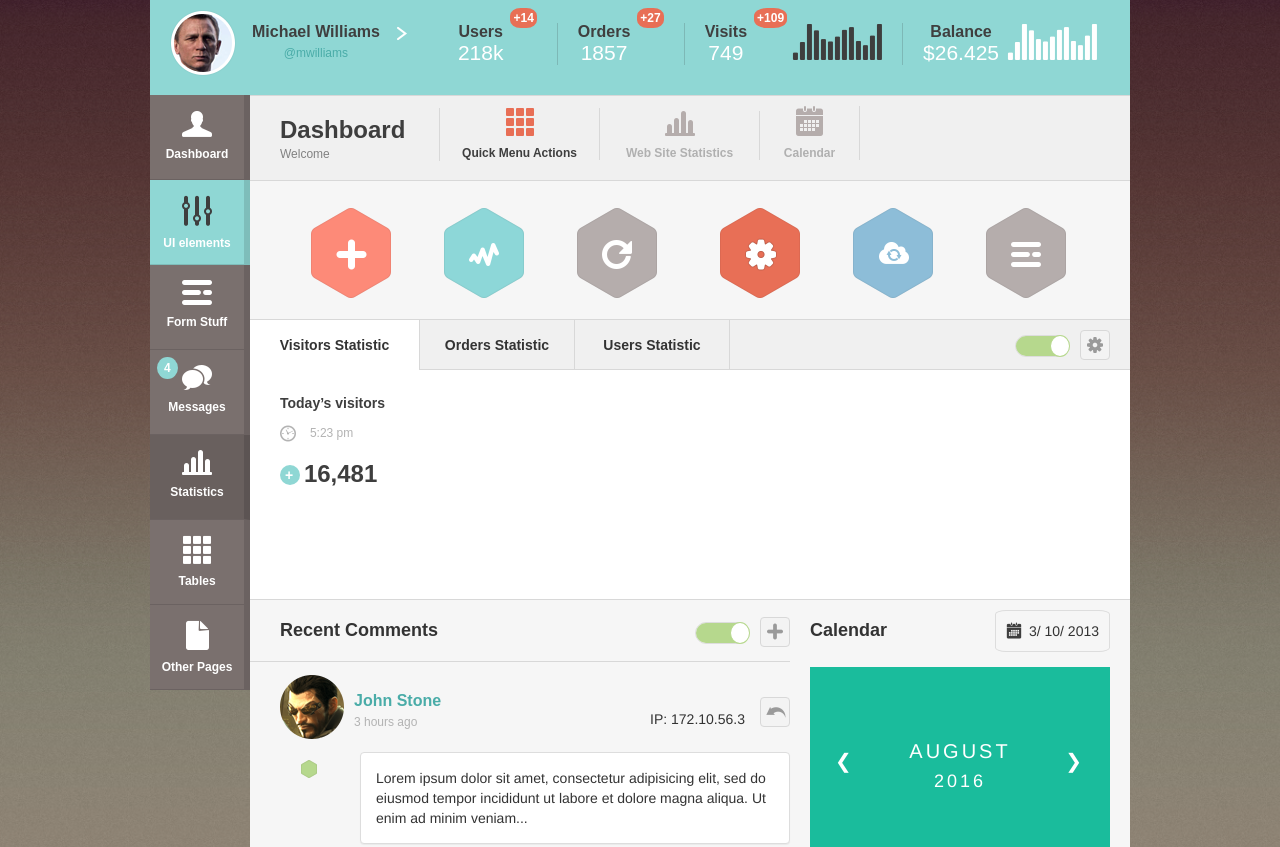
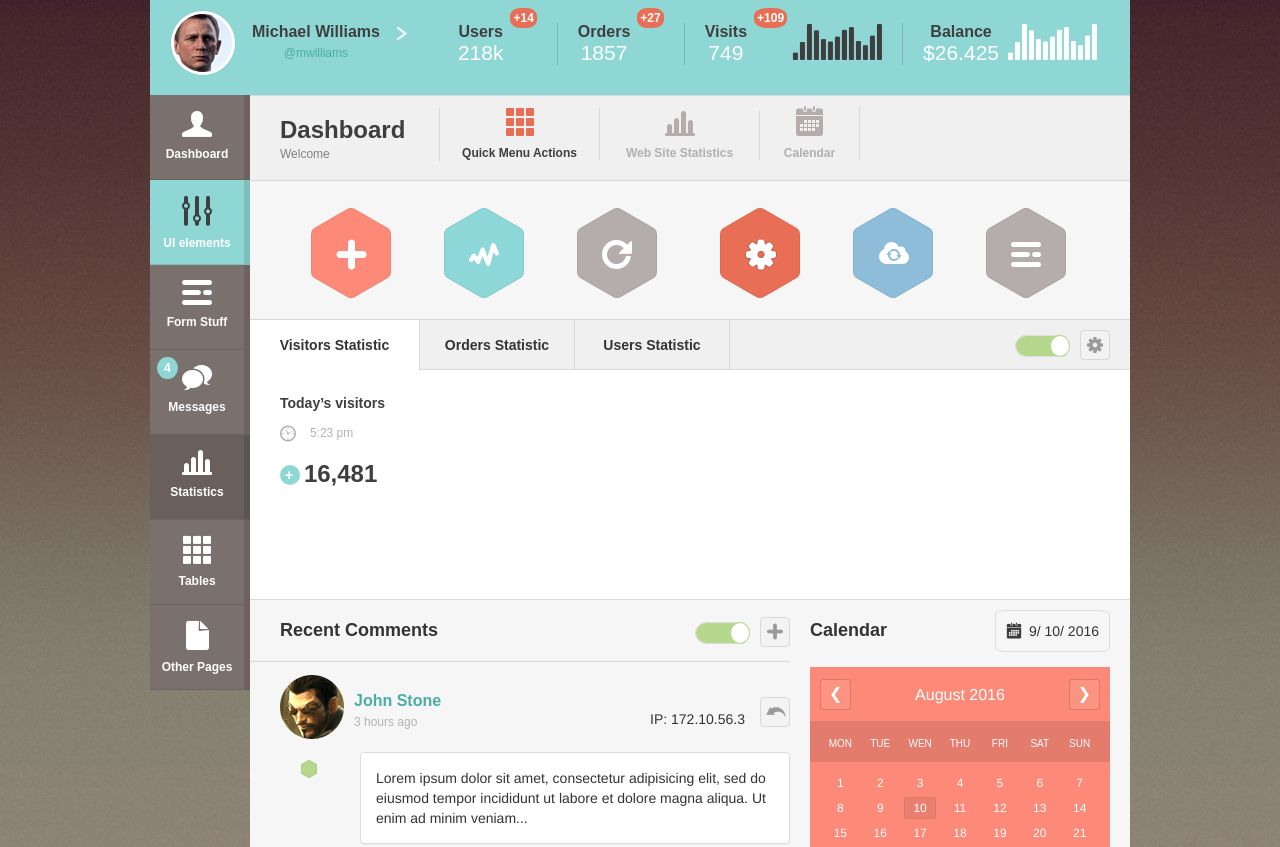
Before and after one commit to Debxit/psd_novus, a plain HTML site: page index.html in a window 1280 px wide. Shown: the part 102-949 px from the top of the page. Drawn offline with nearby package versions, Linux system fonts and the light colour scheme.

Commit message:
fix
worked switch buttons, styled calendar

```diff
--- a/index.html
+++ b/index.html
@@ -175,17 +175,18 @@
       <li class="active">Visitors Statistic</li>
       <li>Orders Statistic</li>
       <li>Users Statistic</li>
-
       <div class="buttons">
         <a class="btn btn-default" role="button"> <img src="images/icons/config-grey.png" ></a>
+
           <div class="onoffswitch" >
               <input type="checkbox" name="onoffswitch" class="onoffswitch-checkbox" id="stat-switch" checked>
-            <label class="onoffswitch-label" for="myonoffswitch">
+              <label class="onoffswitch-label" for="stat-switch">
                 <span class="onoffswitch-inner"></span>
                 <span class="onoffswitch-switch"></span>
              </label>
           </div>
       </div>
+
 
     </ul>
   </div>
@@ -207,7 +208,7 @@
       <a class="btn btn-default" role="button"> <img src="images/more.png" ></a>
     <div class="onoffswitch">
     <input type="checkbox" name="onoffswitch" class="onoffswitch-checkbox" id="comm-switch" checked>
-      <label class="onoffswitch-label" for="myonoffswitch">
+    <label class="onoffswitch-label" for="comm-switch">
         <span class="onoffswitch-inner"></span>
         <span class="onoffswitch-switch"></span>
     </label>
@@ -295,30 +296,29 @@
     <h4>Calendar</h4>
     <div class="date">
       <img src="images/icons/calendar.png" alt="">
-      <span id="month">3</span>/
+      <span id="month">9</span>/
       <span id="day">10</span>/
-      <span id="year">2013</span>
+      <span id="year">2016</span>
     </div>
   </div>
     <div class="month">
       <ul>
         <li class="prev">❮</li>
         <li class="next">❯</li>
-        <li style="text-align:center">
-          August<br>
-          <span style="font-size:18px">2016</span>
+        <li style="text-align:center; padding-top:5px;">
+          August 2016
         </li>
       </ul>
     </div>
 
     <ul class="weekdays">
-      <li>Mo</li>
-      <li>Tu</li>
-      <li>We</li>
-      <li>Th</li>
-      <li>Fr</li>
-      <li>Sa</li>
-      <li>Su</li>
+      <li>Mon</li>
+      <li>Tue</li>
+      <li>Wen</li>
+      <li>Thu</li>
+      <li>Fri</li>
+      <li>Sat</li>
+      <li>Sun</li>
     </ul>
 
     <ul class="days">
--- a/script/script.js
+++ b/script/script.js
@@ -2,6 +2,12 @@
 var main = function() {
 
     $('[data-toggle="tooltip"]').tooltip();
+
+    $('.onoffswitch').on('click', function(){
+      if()
+
+    });
+
 };
 
 $(document).ready(main);
--- a/styles/style.css
+++ b/styles/style.css
@@ -350,23 +350,36 @@ li #count{
 .onoffswitch {
   float: right;
   margin-top: 5px;
-    position: relative; width: 55px;
-    -webkit-user-select:none; -moz-user-select:none; -ms-user-select: none;
+  position: relative;
+  width: 55px;
+    -webkit-user-select:none;
+     -moz-user-select:none;
+      -ms-user-select: none;
 }
 .onoffswitch-checkbox {
     display: none;
 }
 .onoffswitch-label {
-    display: block; overflow: hidden; cursor: pointer;
-    border: 1px solid #dddddd; border-radius: 20px;
+    display: block;
+     overflow: hidden;
+     cursor: pointer;
+    border: 1px solid #dddddd;
+    border-radius: 20px;
     margin:0;
 }
 .onoffswitch-inner {
-    display: block; width: 200%; margin-left: -100%;
+    display: block;
+    width: 200%;
+    margin-left: -100%;
     transition: margin 0.3s ease-in 0s;
 }
 .onoffswitch-inner:before, .onoffswitch-inner:after {
-    display: block; float: left; width: 50%; height: 20px; padding: 0; line-height: 20px;
+    display: block;
+    float: left;
+    width: 50%;
+    height: 20px;
+    padding: 0;
+    line-height: 20px;
     box-sizing: border-box;
 }
 .onoffswitch-inner:before {
@@ -381,19 +394,23 @@ li #count{
     text-align: right;
 }
 .onoffswitch-switch {
-    display: block; width: 20px; margin: 0px;
+    display: block;
+    width: 20px;
+    margin: 0px;
     background: #FFFFFF;
-    position: absolute; top: 0; bottom: 0;
+    position: absolute;
+    top: 0; bottom: 0;
     right: 35px;
     border: 1px solid #b6d88d; border-radius: 50%;
     transition: all 0.3s ease-in 0s;
 }
-.onoffswitch-checkbox:checked + .onoffswitch-label .onoffswitch-inner {
+ .onoffswitch-checkbox:checked + .onoffswitch-label .onoffswitch-inner {
     margin-left: 0;
 }
-.onoffswitch-checkbox:checked + .onoffswitch-label .onoffswitch-switch {
+ .onoffswitch-checkbox:checked + .onoffswitch-label .onoffswitch-switch {
     right: 0px;
 }
+
 
 #charts{
   width: 100%;
@@ -633,13 +650,13 @@ color: #3e3e3e;
   font: 12px Arial,sans-serif;
 }
 
-.date .month{
 
-}
 .month {
-    padding: 70px 25px;
+    padding: 12px 10px;
     width: 100%;
-    background: #1abc9c;
+    height: 55px;
+    background: #fd8a78;
+    border-bottom: solid 1px #de7969;
 }
 
 .month ul {
@@ -647,58 +664,71 @@ color: #3e3e3e;
     list-style-type: none;
     margin: 0;
     padding: 0;
+
 }
 
 .month ul li {
     color: white;
-    font-size: 20px;
-    text-transform: uppercase;
-    letter-spacing: 3px;
+    font-size:16px;
 }
 
 .month .prev {
     float: left;
-    padding-top: 10px;
 }
 
 .month .next {
     float: right;
-    padding-top: 10px;
 }
 
+.prev, .next{
+  background-color: #fd9381;
+  border: solid 1px #de7969;
+  border-radius: 10%;
+ -webkit-border-radius: 10%;
+ -moz-border-radius: 10% ;
+ -o-border-radius: 10% ;
+ padding:3px 8px;
+}
 .weekdays {
     margin: 0;
     padding: 10px 0;
-    background-color: #ddd;
+    background-color: #e37c6c;
 }
 
 .weekdays li {
     display: inline-block;
-    width: 13.6%;
-    color: #666;
+    font:  10px Arial,sans-serif;
+    text-transform: uppercase;
+    width: 12%;
+    color: #fff;
     text-align: center;
 }
 
 .days {
     padding: 10px 0;
-    background: #eee;
+    background: #fd8a78;
     margin: 0;
 }
 
 .days li {
     list-style-type: none;
     display: inline-block;
-    width: 13.6%;
+    width: 12%;
     text-align: center;
     margin-bottom: 5px;
     font-size:12px;
-    color: #777;
+    color: #fff;
 }
 
 .days li .active {
     padding: 5px;
-    background: #1abc9c;
-    color: white !important
+    background: #e97f6f;
+    border: solid 1px #de7969;
+    border-radius: 10%;
+   -webkit-border-radius: 10%;
+   -moz-border-radius: 10% ;
+   -o-border-radius: 10% ;
+   padding:3px 8px;
 }
 
 footer{
```
Lines whose indentation alone changed are shown as unchanged.
